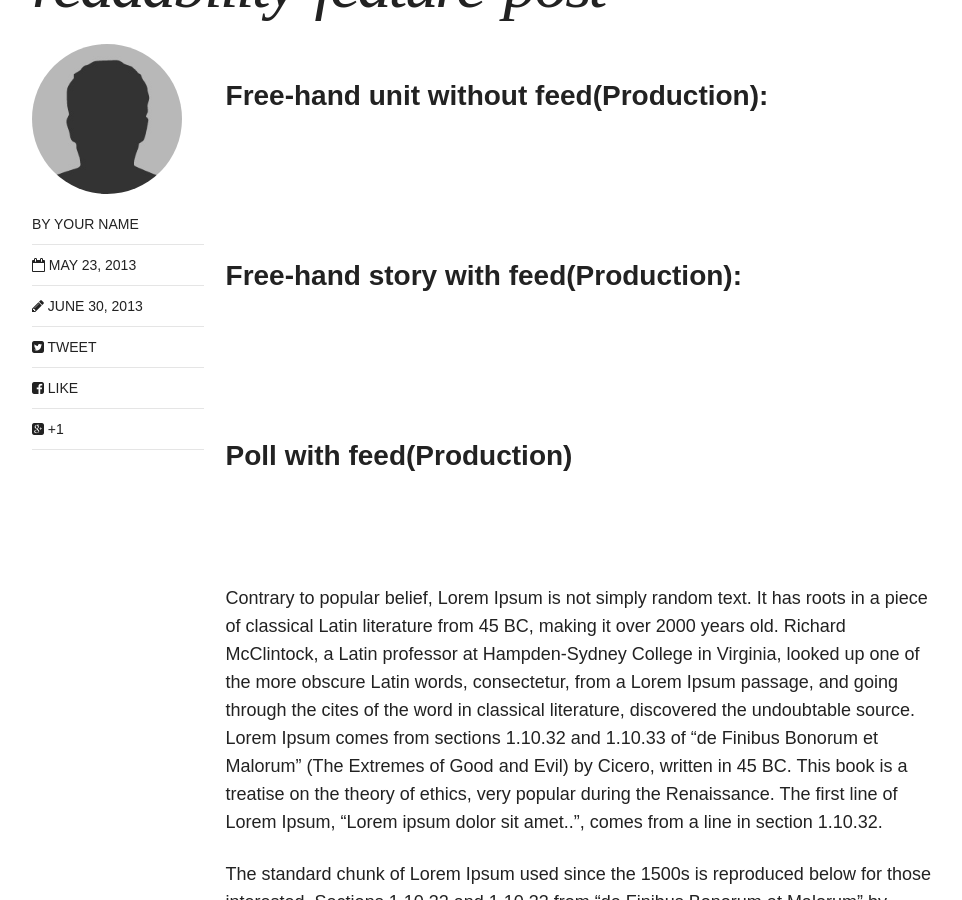
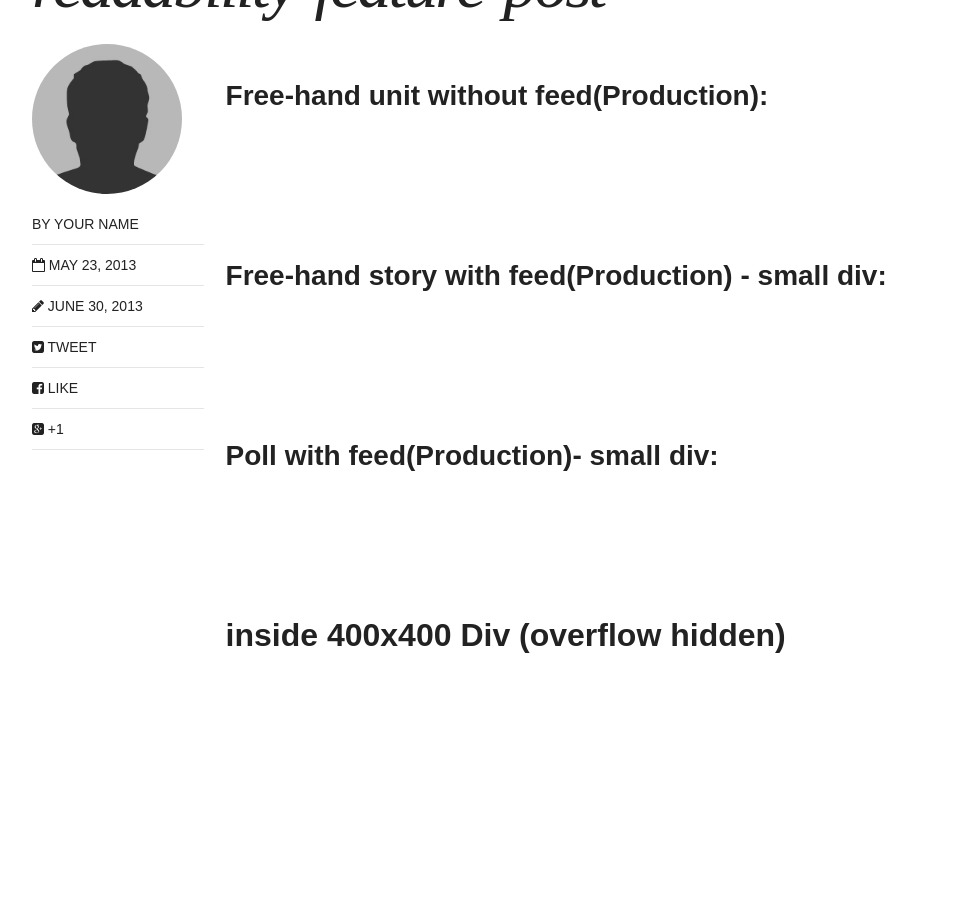
Before and after one commit to galdil/galdil.github.io, a Jekyll site: the page built from _posts/articles/2013-05-23-readability-feature-post.md, in a window 1280 px wide and 900 px high, scrolled down 848 px. Shown: the whole window, without its empty margins (154-1116 px from the left). Built offline with Jekyll 4.4.1, drawn with Linux system fonts in a browser that asks for light colours; nearby versions of some CDN libraries.

Commit message:
Update 2013-05-23-readability-feature-post.md

```diff
--- a/_posts/articles/2013-05-23-readability-feature-post.md
+++ b/_posts/articles/2013-05-23-readability-feature-post.md
@@ -16,14 +16,20 @@
 <br>
 <div class="apester-media" data-media-id="5a5375cfa11df50001fa00a4" height="512"></div><script async src="//static.apester.com/js/sdk/v2.0/apester-javascript-sdk.min.js"></script>
 <br>
-### Free-hand story with feed(Production):
+### Free-hand story with feed(Production) - small div:
 <br>
 <div class="apester-media" id="small-div-for-test" data-media-id="5a5b41cb04028500011250d3"></div><script async src="//static.apester.com/js/sdk/v2.0/apester-javascript-sdk.min.js"></script>
 <br>
-### Poll with feed(Production)
+### Poll with feed(Production)- small div:
 <br>
 <div class="apester-media" id="small-div-for-test" data-media-id="5a3b900a67e5db0001fde0c9"></div><script async src="//static.apester.com/js/sdk/v2.0/apester-javascript-sdk.min.js"></script>
 <br>
+## inside 400x400 Div (overflow hidden)
+<div style="height: 400px; width: 400px; margin: 0 auto;">
+<div class="apester-media" data-media-id="5a5b41cb04028500011250d3" style=""></div><script async src="https://storage.googleapis.com/apester-staging/sdk/pe/core.min.js"></script>
+</div>
+<br>
+
 Contrary to popular belief, Lorem Ipsum is not simply random text. It has roots in a piece of classical Latin literature from 45 BC, making it over 2000 years old. Richard McClintock, a Latin professor at Hampden-Sydney College in Virginia, looked up one of the more obscure Latin words, consectetur, from a Lorem Ipsum passage, and going through the cites of the word in classical literature, discovered the undoubtable source. Lorem Ipsum comes from sections 1.10.32 and 1.10.33 of "de Finibus Bonorum et Malorum" (The Extremes of Good and Evil) by Cicero, written in 45 BC. This book is a treatise on the theory of ethics, very popular during the Renaissance. The first line of Lorem Ipsum, "Lorem ipsum dolor sit amet..", comes from a line in section 1.10.32.
 
 The standard chunk of Lorem Ipsum used since the 1500s is reproduced below for those interested. Sections 1.10.32 and 1.10.33 from "de Finibus Bonorum et Malorum" by Cicero are also reproduced in their exact original form, accompanied by English versions from the 1914 translation by H. Rackham.
```
